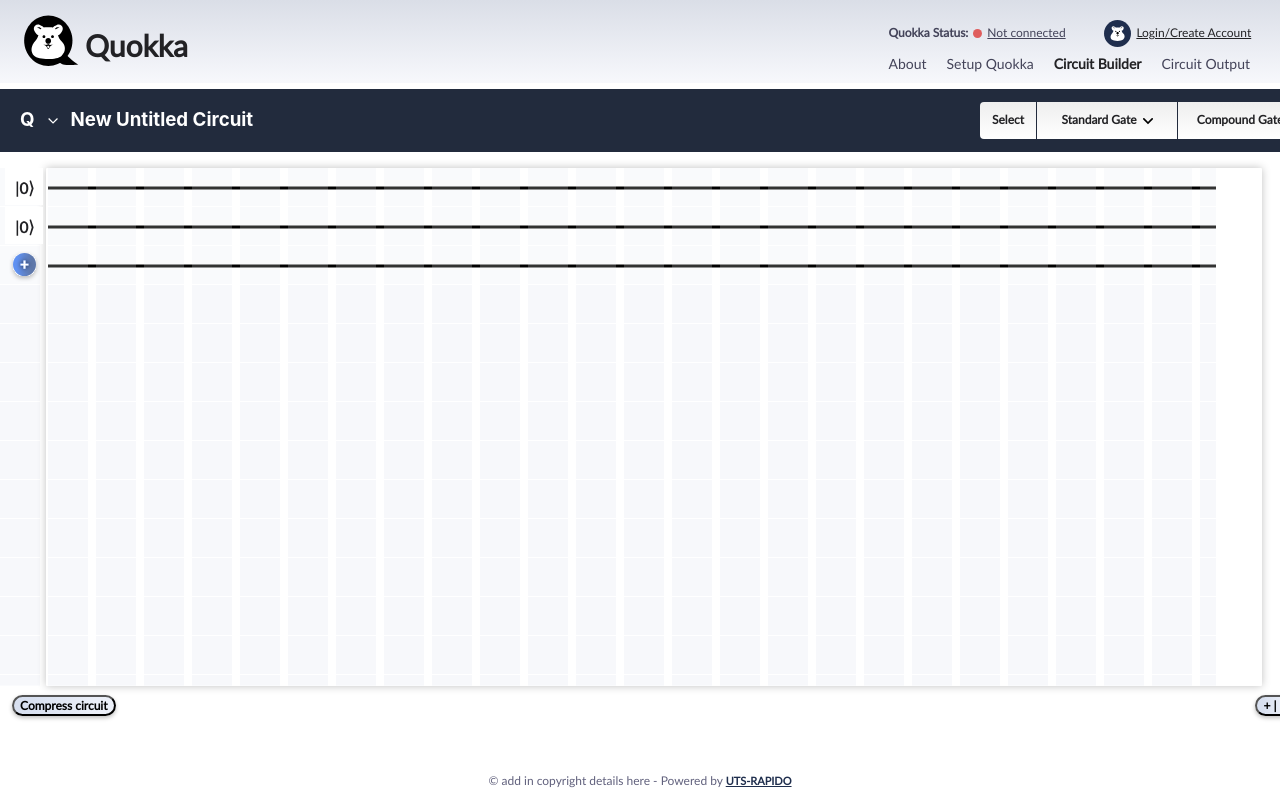
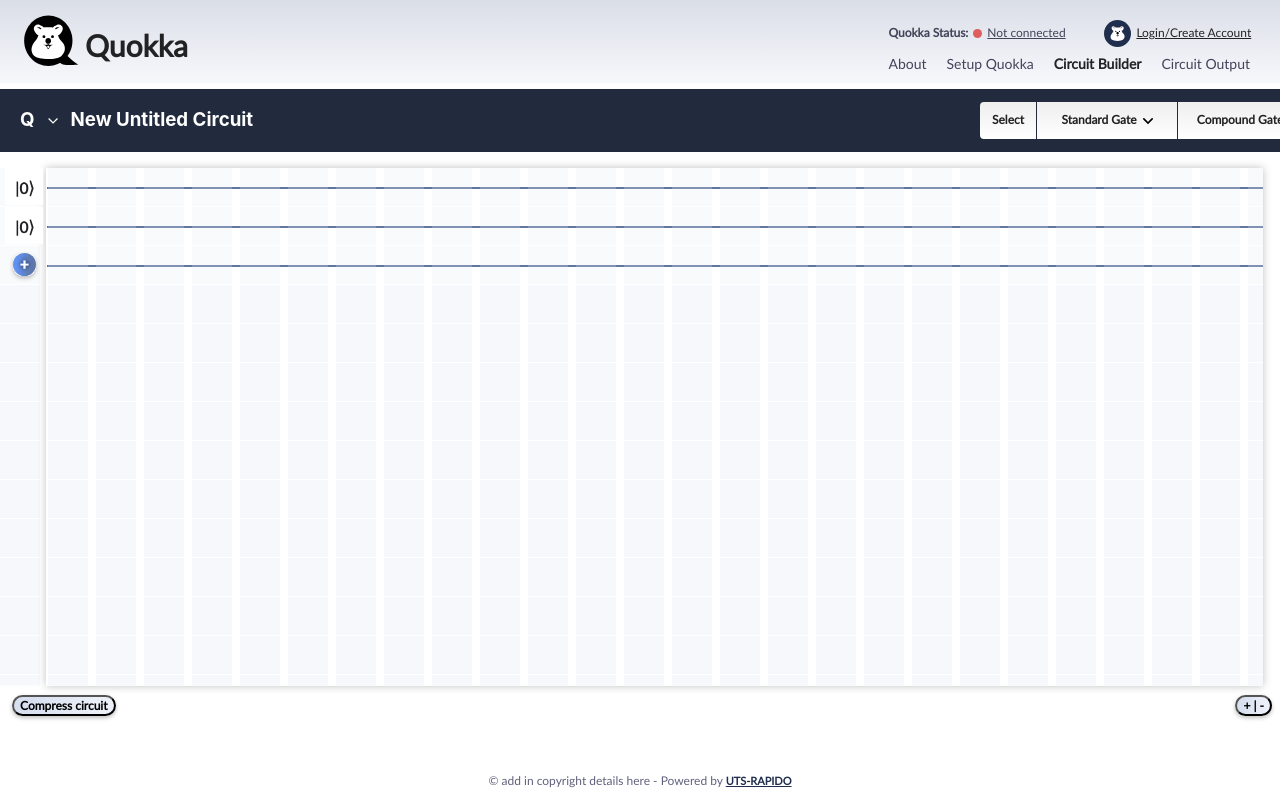
Before and after one commit to devitt1/Quokka-Web, a React (Create React App) app: page /circuit-builder in a window 1280 px wide. Shown: the top 800 px of the page. Built offline with nearby package versions, Linux system fonts and the light colour scheme.

Commit message:
fixed cropping issues of canvas and grid

```diff
--- a/src/components/CircuitBuilder/CircuitArrangement/Canvas/Canvas.module.scss
+++ b/src/components/CircuitBuilder/CircuitArrangement/Canvas/Canvas.module.scss
@@ -1,10 +1,8 @@
-
 .canvas {
-  align-items: center;
   position: absolute;
   margin-left: 46px;
   box-shadow: 0px 0px 8px rgba(0, 0, 0, 0.25);
-  width: 100%;
+  width: calc(100% - 46px);
   height: 100%;
   background: white;
   z-index: 0;
--- a/src/components/CircuitBuilder/CircuitArrangement/CircuitArrangement.module.scss
+++ b/src/components/CircuitBuilder/CircuitArrangement/CircuitArrangement.module.scss
@@ -9,6 +9,6 @@
   flex-direction: row;
   background: white;
   height: 100%;
-  width: 95%;
+  width: calc(100% - 17px);
 
 }
--- a/src/components/CircuitBuilder/CircuitArrangement/Grid/Grid.module.scss
+++ b/src/components/CircuitBuilder/CircuitArrangement/Grid/Grid.module.scss
@@ -1,5 +1,7 @@
 .grid {
+  position: absolute;
   width: 100%;
   height: 100%;
+
   z-index: 1;
 }
--- a/src/components/CircuitBuilder/CircuitArrangement/Grid/Grid.tsx
+++ b/src/components/CircuitBuilder/CircuitArrangement/Grid/Grid.tsx
@@ -1,20 +1,20 @@
-import React, {useEffect, useRef} from 'react';
+import React from 'react';
 import styles from './Grid.module.scss';
 import GridRow from "./GridRow/GridRow";
 import DraggingGate from "../../Gate/DraggingGate/DraggingGate";
 import DroppedGates from "../../Gate/DroppedGates/DroppedGates";
-import QubitSymbol from "./GridRow/QubitSymbol";
 import {useSelector} from "react-redux";
 import {RootState} from "../../../../redux/reducers/rootReducer";
 
 const Grid : React.FC = () => {
     const {circuitState} = useSelector((state : RootState) => (state.circuitConfig));
 
+
     const rows = Array.from(Array(circuitState.numQubits).keys());
-    const cols = Array.from(Array(36).keys());
+    const cols = Array.from(Array(30).keys());
 
     return (
-        <svg className={styles.grid} width="100%" height="100%" >
+        <svg className={styles.grid}>
         <pattern id="pattern-checkers" x="0" y="0" width="48" height="39" patternUnits="userSpaceOnUse">
             <rect  x="0" width="40" height="38" y="0" fill="#B5C2D7"
                   opacity="0.1"
--- a/src/components/CircuitBuilder/CircuitArrangement/Grid/GridRow/GridRow.module.scss
+++ b/src/components/CircuitBuilder/CircuitArrangement/Grid/GridRow/GridRow.module.scss
@@ -1,9 +1,12 @@
 .gridRow {
+  width: 100%;
+  position: absolute;
   line {
-    stroke: black;
-    stroke-width: 3;
-    z-index: 0;
-    position: absolute;
+    stroke: #6076A0;
+    stroke-width: 2;
+    z-index: 1;
+    position: relative;
+    stroke-linecap: square;
   }
 
 
--- a/src/components/CircuitBuilder/CircuitArrangement/Grid/GridRow/GridRow.tsx
+++ b/src/components/CircuitBuilder/CircuitArrangement/Grid/GridRow/GridRow.tsx
@@ -27,7 +27,7 @@ const GridRow : React.FC<GridRowProps> = (children) => {
         dispatch(addQubit());
     }
 
-    return (<g className={styles.gridRow} y={rowVerticalOffset} width="100%" height="100%" >
+    return (<g className={styles.gridRow} y={rowVerticalOffset}  >
             <line x1={48} y1={rowVerticalOffset + 20} x2="100%"
                   y2={rowVerticalOffset + 20}/>
             {
--- a/src/components/CircuitBuilder/CircuitBuilder.module.scss
+++ b/src/components/CircuitBuilder/CircuitBuilder.module.scss
@@ -23,7 +23,7 @@
     margin: 2% 5% 1% 12px;
     padding-right: 20px;
     height: 100%;
-    width: 100%;
+    width: calc(100% - 20px);
 
     button {
       @include text-bold-lato;
```
